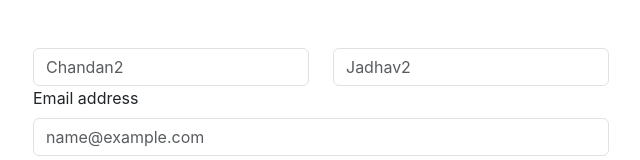
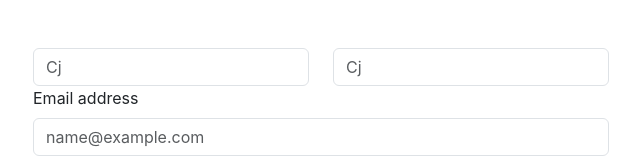
Before and after one commit to JadhavC07/FormValidation, a React (Create React App) app: page / in a window 1280 px wide. Shown: the top 160 px of the page, without its empty margins (319-959 px from the left). Built offline with nearby package versions, Linux system fonts and the light colour scheme.

Commit message:
change to Cj

```diff
--- a/src/App.js
+++ b/src/App.js
@@ -6,7 +6,7 @@ const App = () => {
   return (
     <div>
 
-      <Validation  chandan="Chandan2" jadhav="Jadhav2"/>
+      <Validation  chandan="Cj" jadhav="Cj"/>
     </div>
   )
 }
```
